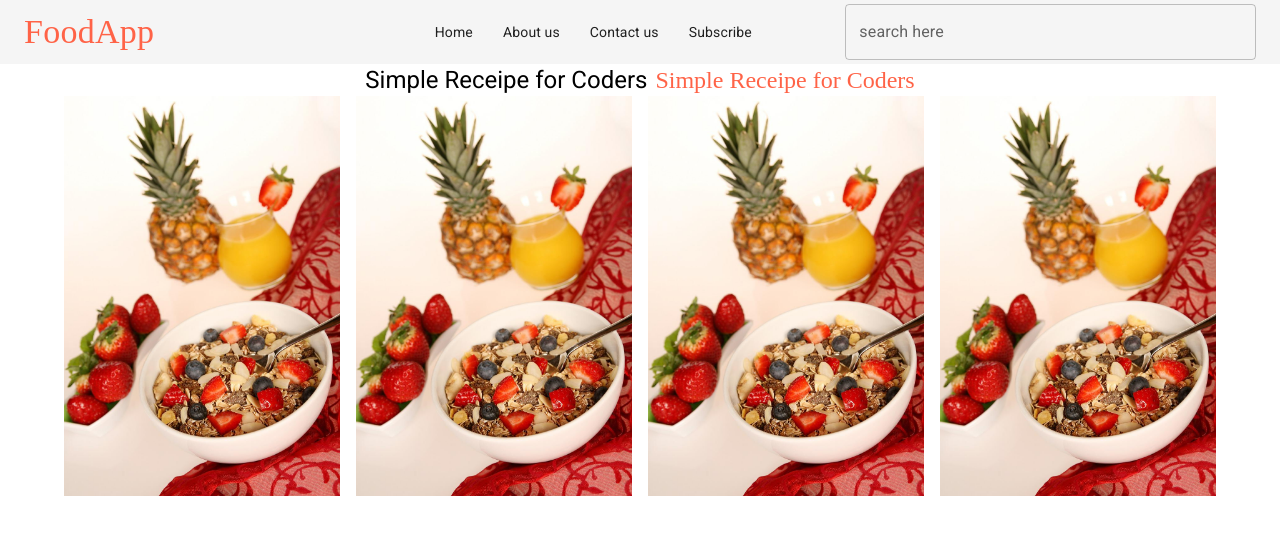
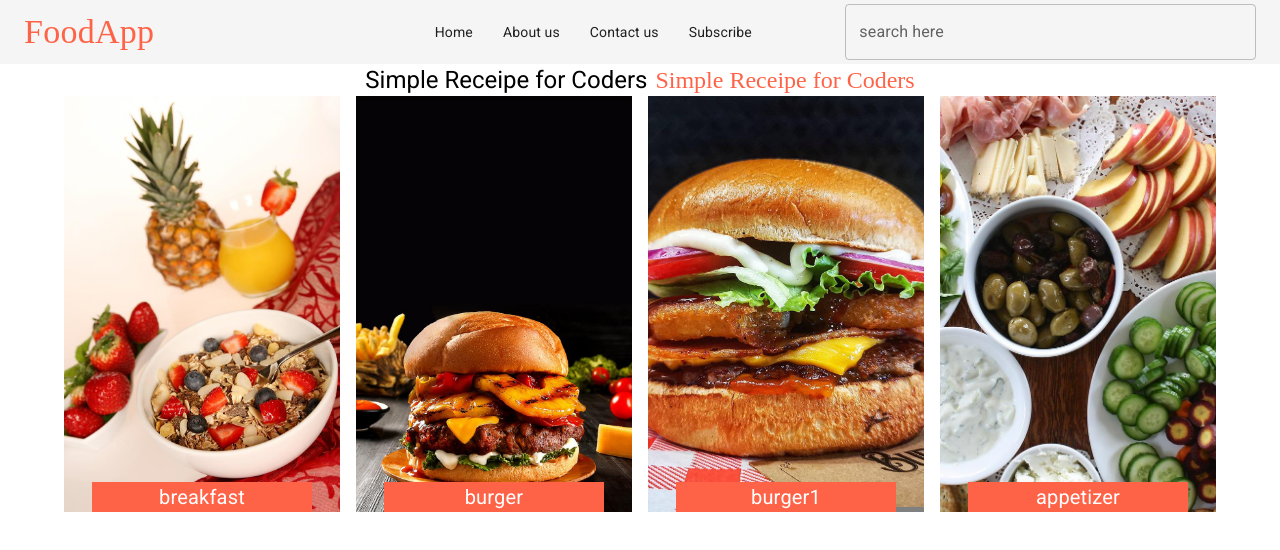
Before and after one commit to imranworkspace/foodapp, a React (Create React App) app: page / in a window 1280 px wide. Shown: the top 550 px of the page. Built offline with nearby package versions, Linux system fonts and the light colour scheme; a web font is replaced by a local one.

Commit message:
add hover managing height for sm and md screen

```diff
--- a/src/componants/hero/Hero.js
+++ b/src/componants/hero/Hero.js
@@ -1,5 +1,8 @@
-import { Box, Container, Grid, styled } from '@mui/material'
+import { Box, Container, Grid, Typography, styled } from '@mui/material'
 import breakfast from  '../../static/breakfast.jpg'
+import burger from  '../../static/burger.jpg'
+import burger1 from  '../../static/burger1.jpg'
+import appetizer from  '../../static/appetizer.jpg'
 const Hero = () => {
 
     const StyledCard = styled(Box)({
@@ -8,7 +11,27 @@ const Hero = () => {
         backgroundRepeat:'no-repeat',
         backgroundPosition:'center',
         backgroundSize:'cover',
-        height:400,
+        //height:400, /* dont put like this instead of use below one*/
+        height:{sx:200,md:400},
+        cursor:"pointer",
+        "&:hover":{
+          opacity:0.8,
+          boxSizing:'borderBox',
+          zIndex:1,
+          transition:`all 0.45s ease`,
+        }
+    })
+
+    const StyledTypography = styled(Typography)({
+      textAlign:'center',
+      color:'white',
+      backgroundColor:'tomato',
+      fontSize:20,
+    })
+
+    const StyledWrapper = styled(Box)({
+      paddingTop:'140%',
+      width:'80%'
     })
 
     return (
@@ -20,17 +43,43 @@ const Hero = () => {
         {/* total 4 images for that 3+3+3+3=12, 4 items shows, screen size bydefault is 12*/}
         <Grid item md={3} xs={6}>
             {/* `url not used single or double qoute its button below esc on your keyboard */}
-            <StyledCard sx={{backgroundImage:`url(${breakfast})`}}></StyledCard>
+            <StyledCard sx={{backgroundImage:`url(${breakfast})`}}>
+            {/* wrapping text Title */}
+            <StyledWrapper>
+                {/* Title on image  */}
+                <StyledTypography>
+                  breakfast
+                </StyledTypography>
+              </StyledWrapper>
+            </StyledCard>
         </Grid>
         {/*  xs={6} is used for small screen and 6+6=12, 2 items shows  */}
         <Grid item md={3} xs={6}>
-            <StyledCard sx={{backgroundImage:`url(${breakfast})`}}></StyledCard>
+            <StyledCard sx={{backgroundImage:`url(${burger})`}}>
+            <StyledWrapper>
+                <StyledTypography>
+                  burger
+                </StyledTypography>
+              </StyledWrapper>
+            </StyledCard>
         </Grid>
         <Grid item md={3} xs={6}>
-            <StyledCard sx={{backgroundImage:`url(${breakfast})`}}></StyledCard>
+            <StyledCard sx={{backgroundImage:`url(${burger1})`}}>
+            <StyledWrapper>
+                <StyledTypography>
+                burger1
+                </StyledTypography>
+              </StyledWrapper>
+            </StyledCard>
         </Grid>
         <Grid item md={3} xs={6}>
-            <StyledCard sx={{backgroundImage:`url(${breakfast})`}}></StyledCard>
+            <StyledCard sx={{backgroundImage:`url(${appetizer})`}}>
+            <StyledWrapper>
+                <StyledTypography>
+                appetizer
+                </StyledTypography>
+              </StyledWrapper>
+            </StyledCard>
         </Grid>
       </Grid>
     </Container>
```
